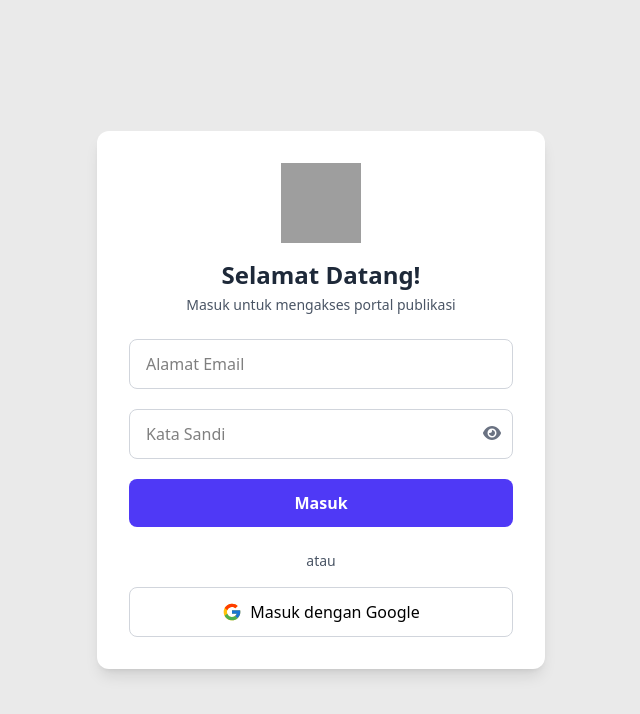
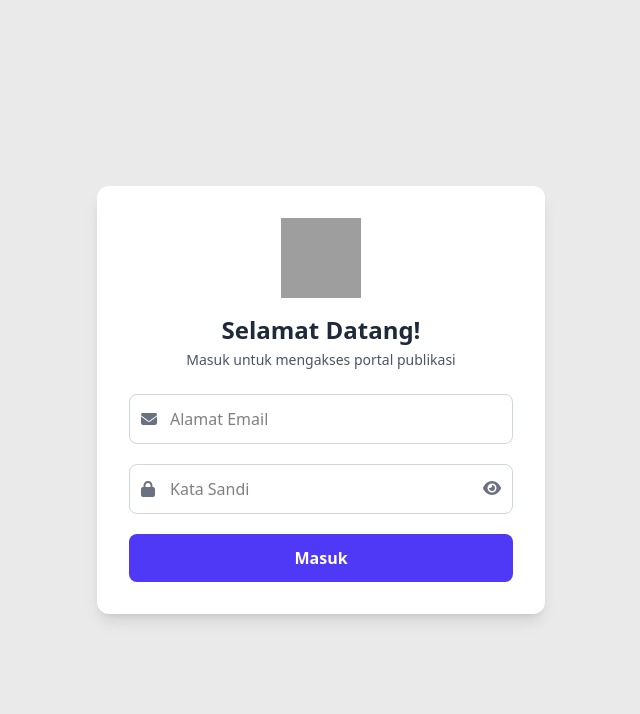
Before and after one commit to engabuu35/web-bps-frontend-v2, a React (Vite) app: page /login in a window 1280 px wide. Shown: the top 714 px of the page, without its empty margins (319-959 px from the left). Built offline with nearby package versions, Linux system fonts and the light colour scheme; grey boxes are pictures that could not be loaded.

Commit message:
edit login lagi

```diff
--- a/src/components/LoginPage.jsx
+++ b/src/components/LoginPage.jsx
@@ -2,14 +2,13 @@ import React, { useState } from 'react';
 import { useAuth } from '../hooks/useAuth';
 import { useNavigate } from 'react-router-dom';
 import { FontAwesomeIcon } from '@fortawesome/react-fontawesome';
-import { faEye, faEyeSlash } from '@fortawesome/free-solid-svg-icons';
-import { FcGoogle } from 'react-icons/fc';
+import { faEye, faEyeSlash, faEnvelope, faLock } from '@fortawesome/free-solid-svg-icons';
 
 export default function LoginPage() {
   const [email, setEmail] = useState('');
   const [password, setPassword] = useState('');
   const [showPassword, setShowPassword] = useState(false);
-  const { loginAction, loginWithGoogle, error, isLoading } = useAuth();
+  const { loginAction, error, isLoading } = useAuth();
   const navigate = useNavigate();
 
   const handleSubmit = async (e) => {
@@ -20,15 +19,6 @@ export default function LoginPage() {
       navigate('/publications');
     } catch (err) {
       console.error('Login gagal:', err);
-    }
-  };
-
-  const handleGoogleLogin = async () => {
-    try {
-      await loginWithGoogle();
-      navigate('/publications');
-    } catch (err) {
-      console.error('Google login gagal:', err);
     }
   };
 
@@ -54,20 +44,31 @@ export default function LoginPage() {
         )}
 
         <form className="space-y-5" onSubmit={handleSubmit}>
+          {/* Email Input with Icon */}
+          <div className="relative">
+            <span className="absolute left-3 top-1/2 transform -translate-y-1/2 text-gray-500">
+              <FontAwesomeIcon icon={faEnvelope} />
+            </span>
             <input
               type="email"
               placeholder="Alamat Email"
-            className="w-full px-4 py-3 border border-gray-300 rounded-lg focus:ring-blue-500 focus:outline-none"
+              className="w-full pl-10 pr-4 py-3 border border-gray-300 rounded-lg focus:ring-blue-500 focus:outline-none"
               value={email}
               onChange={(e) => setEmail(e.target.value)}
               disabled={isLoading}
               required
             />
+          </div>
+
+          {/* Password Input with Icon and Toggle */}
           <div className="relative">
+            <span className="absolute left-3 top-1/2 transform -translate-y-1/2 text-gray-500">
+              <FontAwesomeIcon icon={faLock} />
+            </span>
             <input
               type={showPassword ? 'text' : 'password'}
               placeholder="Kata Sandi"
-              className="w-full px-4 py-3 border border-gray-300 rounded-lg focus:ring-blue-500 focus:outline-none"
+              className="w-full pl-10 pr-10 py-3 border border-gray-300 rounded-lg focus:ring-blue-500 focus:outline-none"
               value={password}
               onChange={(e) => setPassword(e.target.value)}
               disabled={isLoading}
@@ -82,6 +83,7 @@ export default function LoginPage() {
               <FontAwesomeIcon icon={showPassword ? faEyeSlash : faEye} />
             </button>
           </div>
+
           <button
             type="submit"
             className="w-full py-3 bg-indigo-600 hover:bg-indigo-700 text-white rounded-lg font-semibold disabled:bg-indigo-300"
@@ -90,17 +92,6 @@ export default function LoginPage() {
             {isLoading ? 'Memuat...' : 'Masuk'}
           </button>
         </form>
-
-        <div className="mt-6 text-center text-gray-600 text-sm">atau</div>
-
-        <button
-          onClick={handleGoogleLogin}
-          className="mt-4 w-full py-3 flex items-center justify-center border border-gray-300 bg-white rounded-lg hover:bg-gray-100 transition-all"
-          disabled={isLoading}
-        >
-          <FcGoogle className="mr-2 text-xl" />
-          Masuk dengan Google
-        </button>
       </div>
     </div>
   );
```
Lines whose indentation alone changed are shown as unchanged.
